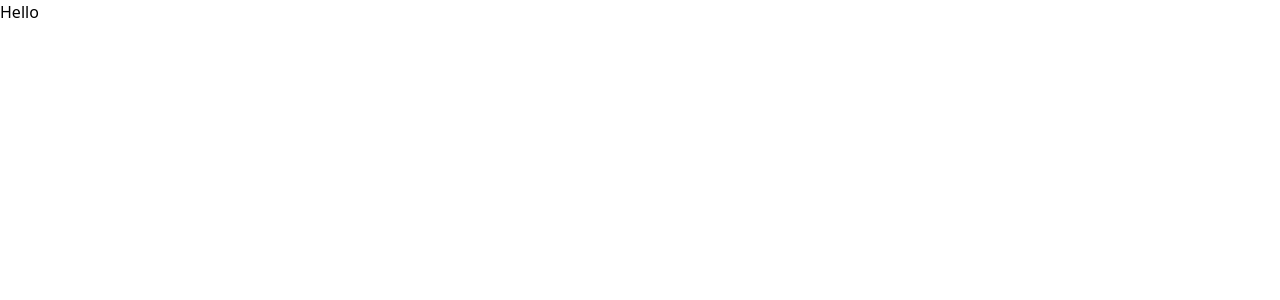
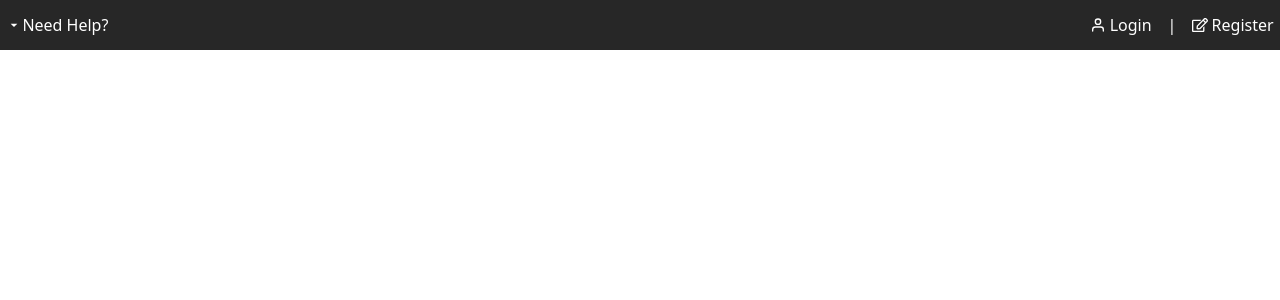
Before and after one commit to riazul01/food-ocean, a React (Create React App) app: page / in a window 1280 px wide. Shown: the top 300 px of the page. Built offline with nearby package versions, Linux system fonts and the light colour scheme.

Commit message:
topbar ui completed💥

```diff
--- a/src/pages/Home.jsx
+++ b/src/pages/Home.jsx
@@ -1,9 +1,10 @@
 import React from 'react';
+import Topbar from '../sections/Topbar';
 
 const Home = () => {
     return (
         <div>
-            <h1>Hello</h1>
+            <Topbar/>
         </div>
     );
 }
--- /dev/null
+++ b/src/sections/Topbar.jsx
@@ -0,0 +1,81 @@
+import React, { useEffect, useState } from 'react';
+import { Link } from 'react-router-dom';
+
+// icons
+import { GoMail } from 'react-icons/go';
+import { FiUser } from 'react-icons/fi';
+import { FaRegEdit } from 'react-icons/fa';
+import { FaQuestion } from 'react-icons/fa6';
+import { TbWorldBolt } from 'react-icons/tb';
+import { MdArrowDropDown } from 'react-icons/md';
+import { BsSpeedometer2, BsChatRightText } from 'react-icons/bs';
+
+const Topbar = () => {
+    const [activeHelpBox, setActiveHelpBox] = useState(false);
+
+    useEffect(() => {
+        const body = document.querySelector('body');
+        body.onclick = () => {
+            setActiveHelpBox(false);
+        }
+    });
+
+    const handleHelpBox = (e) => {
+        e.stopPropagation();
+        setActiveHelpBox(!activeHelpBox);
+    }
+
+    return (
+        <div className="h-[auto] w-full py-[0.8rem] bg-[#272727]">
+            <div className="flex justify-between max-w-[1420px] mx-[auto] px-[0.4rem] text-[#fff]">
+
+                {/* help dropdown */}
+                <div className="relative">
+                    <div onClick={handleHelpBox} className="flex items-center cursor-pointer">
+                        <MdArrowDropDown/>
+                        <p>Need Help?</p>
+                    </div>
+
+                    <div onClick={(e) => e.stopPropagation()} className={`absolute ${activeHelpBox ? 'top-[2.4rem] left-0 opacity-100 visible pointer-events-auto' : 'top-[4rem] left-0 opacity-0 invisible pointer-events-none'} w-[260px] px-[0.6rem] py-[0.4rem] bg-[#222] z-[9999] rounded-md trasition duration-300`}>
+                        <h1 className="py-[0.4rem] pl-[0.3rem] text-[1.1rem] font-medium">Customer Service</h1>
+                        <div className="flex items-center cursor-pointer py-[0.4rem] px-[0.6rem] hover:bg-[#333] rounded-md transition duration-200">
+                            <BsSpeedometer2 className="text-[1.1rem]"/>
+                            <p className="pl-[0.4rem] text-[1rem]">Track my order</p>
+                        </div>
+                        <div className="flex items-center cursor-pointer py-[0.4rem] px-[0.6rem] hover:bg-[#333] rounded-md transition duration-200">
+                            <BsChatRightText className="text-[1.1rem]"/>
+                            <p className="pl-[0.4rem] text-[1rem]">Live Chat</p>
+                        </div>
+                        <div className="flex items-center cursor-pointer py-[0.4rem] px-[0.6rem] hover:bg-[#333] rounded-md transition duration-200">
+                            <GoMail className="text-[1.1rem]"/>
+                            <p className="pl-[0.4rem] text-[1rem]">Send Email</p>
+                        </div>
+                        <div className="flex items-center cursor-pointer py-[0.4rem] px-[0.6rem] hover:bg-[#333] rounded-md transition duration-200">
+                            <FaQuestion className="text-[1.1rem]"/>
+                            <p className="pl-[0.4rem] text-[1rem]">Frequently Asked Question</p>
+                        </div>
+                        <div className="flex items-center cursor-pointer py-[0.4rem] px-[0.6rem] hover:bg-[#333] rounded-md transition duration-200">
+                            <TbWorldBolt className="text-[1.1rem]"/>
+                            <p className="pl-[0.4rem] text-[1rem]">International Shipping Info</p>
+                        </div>
+                    </div>
+                </div>
+
+                {/* account management links */}
+                <div className="flex items-center">
+                    <Link to="/login" className="flex items-center cursor-pointer">
+                        <FiUser />
+                        <p className="ml-[0.2rem]">Login</p>
+                    </Link>
+                    <span className="mx-[1rem]">|</span>
+                    <Link to="/register" className="flex items-center cursor-pointer">
+                        <FaRegEdit/>
+                        <p className="ml-[0.2rem]">Register</p>
+                    </Link>
+                </div>
+            </div>
+        </div>
+    );
+}
+
+export default Topbar;
```
